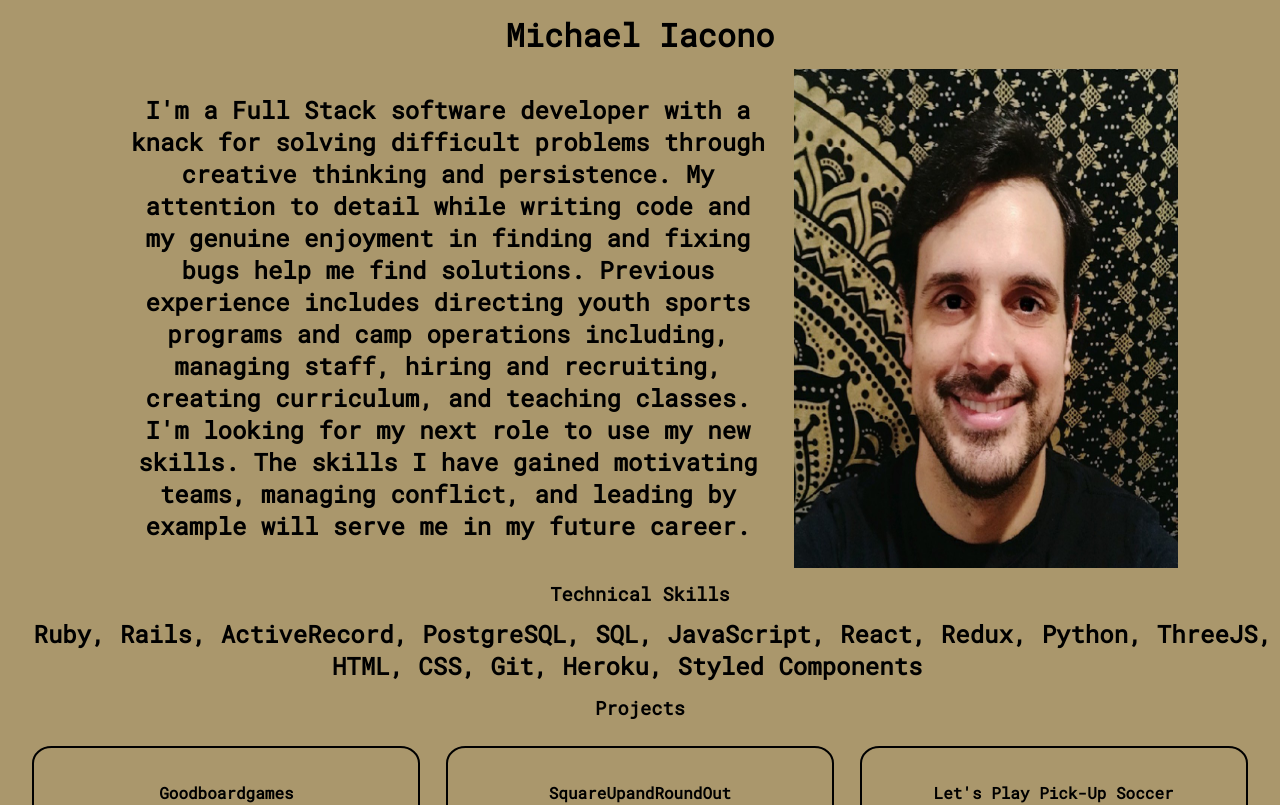
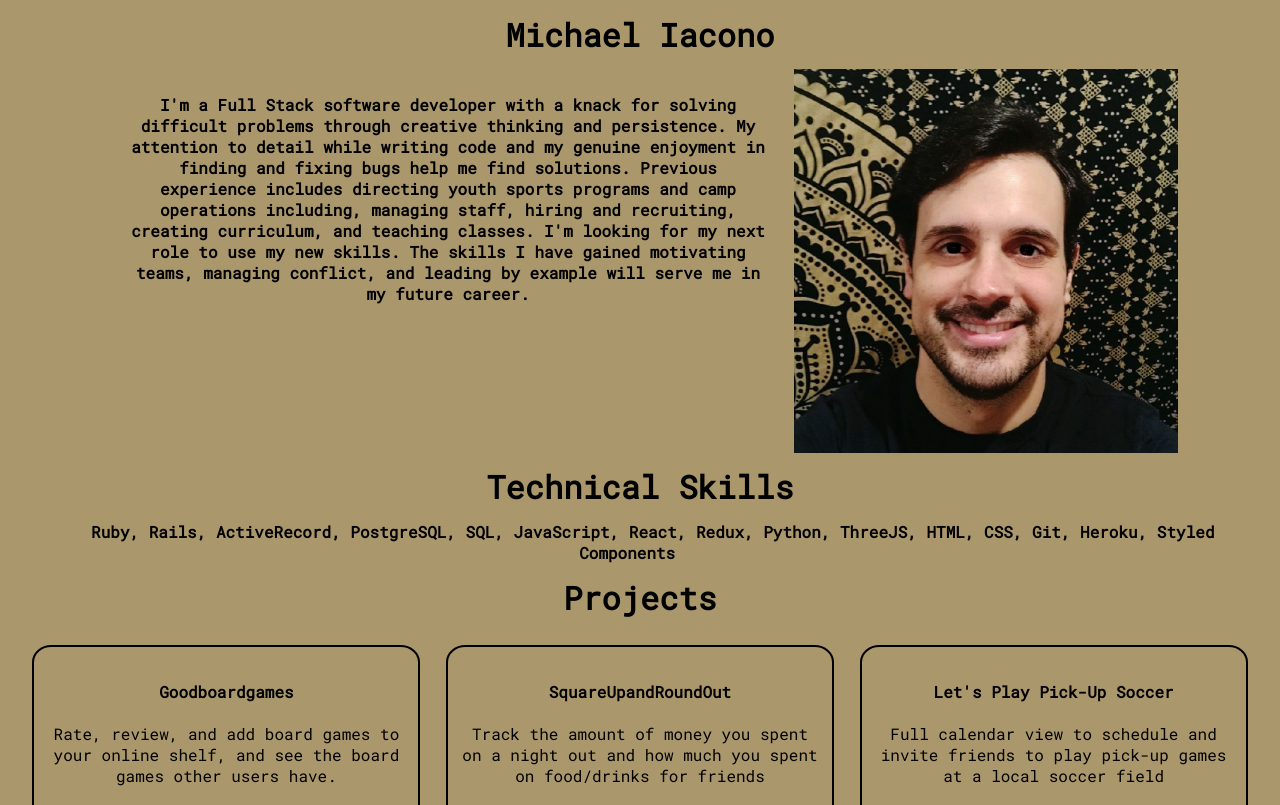
Before and after one commit to iaconom821/michael-iacono-portfolio, a React (Create React App) app: page / in a window 1280 px wide. Shown: the top 805 px of the page. Built offline with nearby package versions, Linux system fonts and the light colour scheme; grey boxes are pictures that could not be loaded.

Commit message:
style fonts and profile image

```diff
--- a/public/index.html
+++ b/public/index.html
@@ -2,14 +2,14 @@
 <html lang="en">
   <head>
     <meta charset="utf-8" />
-    <link rel="icon" href="%PUBLIC_URL%/favicon.ico" />
+    <link rel="icon" href="%PUBLIC_URL%/profilepicture.jpeg" />
     <meta name="viewport" content="width=device-width, initial-scale=1" />
     <meta name="theme-color" content="#000000" />
     <meta
-      name="description"
-      content="Web site created using create-react-app"
+      name="Michael Iacono Portfolio"
+      content="Michael Iacono's portfolio website. Information ahout his skills, and technical projects"
     />
-    <link rel="apple-touch-icon" href="%PUBLIC_URL%/logo192.png" />
+
     <!--
       manifest.json provides metadata used when your web app is installed on a
       user's mobile device or desktop. See https://developers.google.com/web/fundamentals/web-app-manifest/
--- a/src/components/Home.js
+++ b/src/components/Home.js
@@ -5,6 +5,7 @@ import Nav from "./Nav";
 
 const StyledImg = styled.img`
   width: 30vw;
+  height: 30vw;
   display: inline;
 `;
 
@@ -17,6 +18,7 @@ const StyledIframe = styled.iframe`
 
 const StyledTitles = styled.h1`
     margin: 1vw;
+    font-size: 2rem;
     font-weight: bolder;`
 
 const StyledDiv = styled.div`
@@ -30,7 +32,7 @@ const StyledP = styled.p`
   width: 50vw;
   margin: 2vw;
   font-weight: bold;
-  font-size: 1.5rem;
+  font-size: 1rem;
 `;
 
 const projects = [
```
Also changed, not shown: public/logo192.png (deleted), public/manifest.json, public/profilepicture.jpeg (added).
